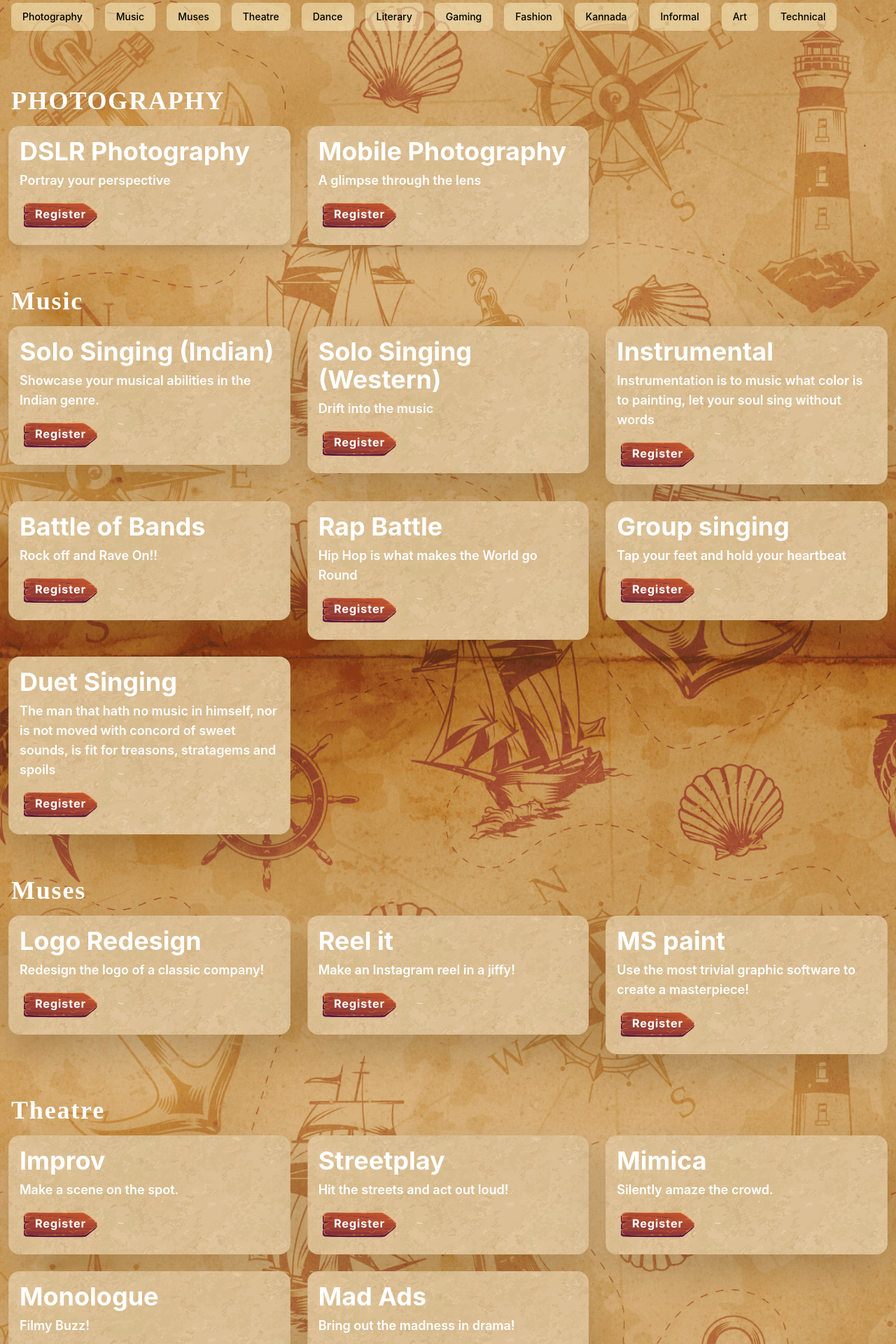
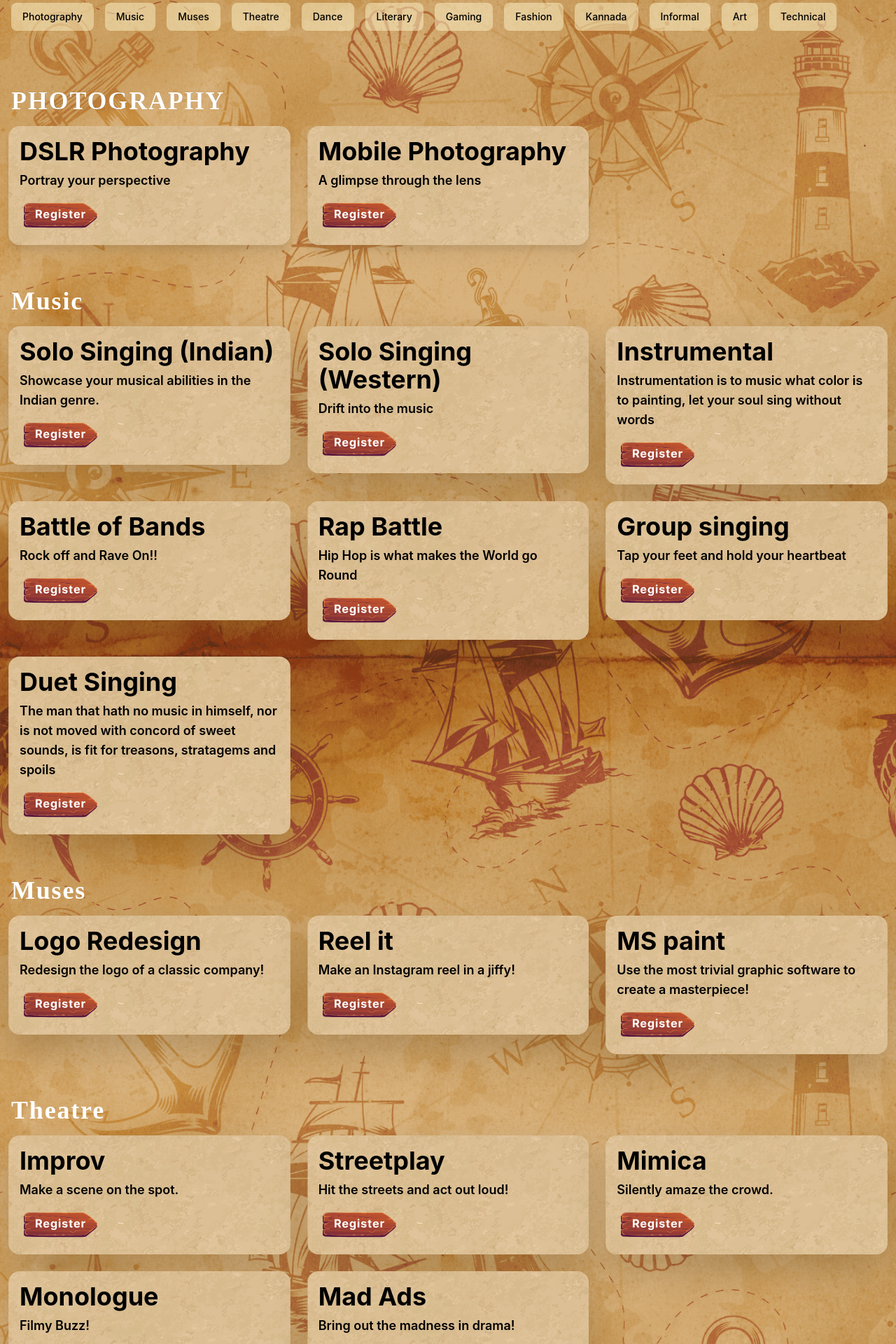
Before and after one commit to healertrix/cultura-final, a Next.js app: page /events in a window 1280 px wide. Shown: the part 340-2260 px from the top of the page at 70% size. Built offline with nearby package versions, Linux system fonts and the light colour scheme; a web font is replaced by a local one.

Commit message:
changed color and added stroke

```diff
--- a/components/eventPage.js
+++ b/components/eventPage.js
@@ -223,8 +223,8 @@ export default function EventDetails() {
         <div className="flex flex-row w-full">
           <div className="container">
             <section id="Photography">
-              <h2 className="text-2xl sm:text-4xl highlight uppercase font-bold text-white tracking-wider">
-                Photography
+              <h2 className="text-2xl sm:text-4xl highlight uppercase font-bold text-white tracking-wider outline-1">
+                <div className={styles.stroke}>Photography</div>
               </h2>
               <div className="flex flex-wrap -m-4 mt-[0.25rem] mb-[3rem]">
                 {photographyData.map((eventInfo, index) => (
@@ -235,10 +235,10 @@ export default function EventDetails() {
                     >
                       <div className="p-1 sm:p-2cursor-pointer hover:bg-amber-100/50 rounded-xl drop-shadow-xl">
                         <div className={style.eventContainer}>
-                          <h3 className="text-2xl sm:text-4xl mb-2 font-bold text-white">
+                          <h3 className="text-2xl sm:text-4xl mb-2 font-bold text-black">
                             {eventInfo.Event}
                           </h3>
-                          <p className="text-lg font-medium sm:font-semibold text-white mb-4">
+                          <p className="text-lg font-medium sm:font-semibold text-black mb-4">
                             {eventInfo.Description}
                           </p>
                           <Image
@@ -265,10 +265,10 @@ export default function EventDetails() {
                     >
                       <div className="p-1 sm:p-2cursor-pointer hover:bg-amber-100/50 rounded-2xl  drop-shadow-2xl ">
                         <div className={style.eventContainer}>
-                          <h3 className="text-2xl sm:text-4xl mb-2 font-bold text-white">
+                          <h3 className="text-2xl sm:text-4xl mb-2 font-bold text-black">
                             {eventInfo.Event}
                           </h3>
-                          <p className="text-lg font-medium sm:font-semibold text-white mb-4">
+                          <p className="text-lg font-medium sm:font-semibold text-black mb-4">
                             {eventInfo.Description}
                           </p>
                           <Image
@@ -295,10 +295,13 @@ export default function EventDetails() {
                     >
                       <div className="p-1 sm:p-2cursor-pointer hover:bg-amber-100/50 rounded-2xl drop-shadow-2xl ">
                         <div className={style.eventContainer}>
-                          <h3 className="text-2xl sm:text-4xl mb-2 font-bold text-white">
+                          <h3 className="text-2xl sm:text-4xl mb-2 font-bold text-black">
                             {eventInfo.Event}
                           </h3>
-                          <p className="text-lg font-medium sm:font-semibold text-white mb-4">
+                          <p
+                            className="text-lg font-medium sm:font-semibold text-black
+                           mb-4"
+                          >
                             {eventInfo.Description}
                           </p>
                           <Image
@@ -325,10 +328,10 @@ export default function EventDetails() {
                     >
                       <div className="p-1 sm:p-2cursor-pointer hover:bg-amber-100/50 rounded-2xl  drop-shadow-2xl">
                         <div className={style.eventContainer}>
-                          <h3 className="text-2xl sm:text-4xl mb-2 font-bold text-white">
+                          <h3 className="text-2xl sm:text-4xl mb-2 font-bold text-black">
                             {eventInfo.Event}
                           </h3>
-                          <p className="text-lg font-medium sm:font-semibold text-white mb-4">
+                          <p className="text-lg font-medium sm:font-semibold text-black mb-4">
                             {eventInfo.Description}
                           </p>
                           <Image
@@ -355,10 +358,10 @@ export default function EventDetails() {
                     >
                       <div className="p-1 sm:p-2cursor-pointer hover:bg-amber-100/50 rounded-2xl drop-shadow-2xl">
                         <div className={style.eventContainer}>
-                          <h3 className="text-2xl sm:text-4xl mb-2 font-bold text-white">
+                          <h3 className="text-2xl sm:text-4xl mb-2 font-bold text-black">
                             {eventInfo.Event}
                           </h3>
-                          <p className="text-lg font-medium sm:font-semibold text-white mb-4">
+                          <p className="text-lg font-medium sm:font-semibold text-black mb-4">
                             {eventInfo.Description}
                           </p>
                           <Image
@@ -385,10 +388,10 @@ export default function EventDetails() {
                     >
                       <div className="p-1 sm:p-2cursor-pointer hover:bg-amber-100/50 rounded-2xl drop-shadow-2xl">
                         <div className={style.eventContainer}>
-                          <h3 className="text-2xl sm:text-4xl mb-2 font-bold text-white">
+                          <h3 className="text-2xl sm:text-4xl mb-2 font-bold text-black">
                             {eventInfo.Event}
                           </h3>
-                          <p className="text-lg font-medium sm:font-semibold text-white mb-4">
+                          <p className="text-lg font-medium sm:font-semibold text-black mb-4">
                             {eventInfo.Description}
                           </p>
                           <Image
@@ -415,10 +418,10 @@ export default function EventDetails() {
                     >
                       <div className="p-1 sm:p-2cursor-pointer hover:bg-amber-100/50 rounded-2xl drop-shadow-2xl">
                         <div className={style.eventContainer}>
-                          <h3 className="text-2xl sm:text-4xl mb-2 font-bold text-white">
+                          <h3 className="text-2xl sm:text-4xl mb-2 font-bold text-black">
                             {eventInfo.Event}
                           </h3>
-                          <p className="text-lg font-medium sm:font-semibold text-white mb-4">
+                          <p className="text-lg font-medium sm:font-semibold text-black mb-4">
                             {eventInfo.Description}
                           </p>
                           <Image
@@ -445,10 +448,10 @@ export default function EventDetails() {
                     >
                       <div className="p-1 sm:p-2cursor-pointer hover:bg-amber-100/50 rounded-2xl drop-shadow-2xl">
                         <div className={style.eventContainer}>
-                          <h3 className="text-2xl sm:text-4xl mb-2 font-bold text-white">
+                          <h3 className="text-2xl sm:text-4xl mb-2 font-bold text-black">
                             {eventInfo.Event}
                           </h3>
-                          <p className="text-lg font-medium sm:font-semibold text-white mb-4">
+                          <p className="text-lg font-medium sm:font-semibold text-black mb-4">
                             {eventInfo.Description}
                           </p>
                           <Image
@@ -475,10 +478,10 @@ export default function EventDetails() {
                     >
                       <div className="p-1 sm:p-2cursor-pointer hover:bg-amber-100/50 rounded-2xl drop-shadow-2xl">
                         <div className={style.eventContainer}>
-                          <h3 className="text-2xl sm:text-4xl mb-2 font-bold text-white">
+                          <h3 className="text-2xl sm:text-4xl mb-2 font-bold text-black">
                             {eventInfo.Event}
                           </h3>
-                          <p className="text-lg font-medium sm:font-semibold text-white mb-4">
+                          <p className="text-lg font-medium sm:font-semibold text-black mb-4">
                             {eventInfo.Description}
                           </p>
                           <Image
@@ -505,10 +508,10 @@ export default function EventDetails() {
                     >
                       <div className="p-1 sm:p-2cursor-pointer hover:bg-amber-100/50 rounded-2xl drop-shadow-2xl">
                         <div className={style.eventContainer}>
-                          <h3 className="text-2xl sm:text-4xl mb-2 font-bold text-white">
+                          <h3 className="text-2xl sm:text-4xl mb-2 font-bold text-black">
                             {eventInfo.Event}
                           </h3>
-                          <p className="text-lg font-medium sm:font-semibold text-white mb-4">
+                          <p className="text-lg font-medium sm:font-semibold text-black mb-4">
                             {eventInfo.Description}
                           </p>
                           <Image
@@ -535,10 +538,10 @@ export default function EventDetails() {
                     >
                       <div className="p-1 sm:p-2cursor-pointer hover:bg-amber-100/50 rounded-2xl drop-shadow-2xl">
                         <div className={style.eventContainer}>
-                          <h3 className="text-2xl sm:text-4xl mb-2 font-bold text-white">
+                          <h3 className="text-2xl sm:text-4xl mb-2 font-bold text-black">
                             {eventInfo.Event}
                           </h3>
-                          <p className="text-lg font-medium sm:font-semibold text-white mb-4">
+                          <p className="text-lg font-medium sm:font-semibold text-black mb-4">
                             {eventInfo.Description}
                           </p>
                           <Image
@@ -565,10 +568,10 @@ export default function EventDetails() {
                     >
                       <div className="p-1 sm:p-2cursor-pointer hover:bg-amber-100/50 rounded-2xl drop-shadow-2xl">
                         <div className={style.eventContainer}>
-                          <h3 className="text-2xl sm:text-4xl mb-2 font-bold text-white">
+                          <h3 className="text-2xl sm:text-4xl mb-2 font-bold text-black">
                             {eventInfo.Event}
                           </h3>
-                          <p className="text-lg font-medium sm:font-semibold text-white mb-4">
+                          <p className="text-lg font-medium sm:font-semibold text-black mb-4">
                             {eventInfo.Description}
                           </p>
                           <Image
@@ -588,10 +591,10 @@ export default function EventDetails() {
                     >
                       <div className="p-1 sm:p-2cursor-pointer hover:bg-amber-100/50 rounded-2xl drop-shadow-2xl">
                         <div className={style.eventContainer}>
-                          <h3 className="text-2xl sm:text-4xl mb-2 font-bold text-white">
+                          <h3 className="text-2xl sm:text-4xl mb-2 font-bold text-black">
                             {eventInfo.Event}
                           </h3>
-                          <p className="text-lg font-medium sm:font-semibold text-white mb-4">
+                          <p className="text-lg font-medium sm:font-semibold text-black mb-4">
                             {eventInfo.Description}
                           </p>
                           <Image
@@ -611,10 +614,10 @@ export default function EventDetails() {
                     >
                       <div className="p-1 sm:p-2cursor-pointer hover:bg-white/75 rounded-2xl drop-shadow-2xl">
                         <div className={style.eventContainer}>
-                          <h3 className="text-2xl sm:text-4xl mb-2 font-bold text-white">
+                          <h3 className="text-2xl sm:text-4xl mb-2 font-bold text-black">
                             {eventInfo.Event}
                           </h3>
-                          <p className="text-lg font-medium sm:font-semibold text-white mb-4">
+                          <p className="text-lg font-medium sm:font-semibold text-black mb-4">
                             {eventInfo.Description}
                           </p>
                           <Image
@@ -634,10 +637,10 @@ export default function EventDetails() {
                     >
                       <div className="p-1 sm:p-2cursor-pointer hover:bg-amber-100/50 rounded-2xl drop-shadow-2xl">
                         <div className={style.eventContainer}>
-                          <h3 className="text-2xl sm:text-4xl mb-2 font-bold text-white">
+                          <h3 className="text-2xl sm:text-4xl mb-2 font-bold text-black">
                             {eventInfo.Event}
                           </h3>
-                          <p className="text-lg font-medium sm:font-semibold text-white mb-4">
+                          <p className="text-lg font-medium sm:font-semibold text-black mb-4">
                             {eventInfo.Description}
                           </p>
                           <Image
@@ -657,10 +660,10 @@ export default function EventDetails() {
                     >
                       <div className="p-1 sm:p-2cursor-pointer hover:bg-amber-100/50 rounded-2xl drop-shadow-2xl">
                         <div className={style.eventContainer}>
-                          <h3 className="text-2xl sm:text-4xl mb-2 font-bold text-white">
+                          <h3 className="text-2xl sm:text-4xl mb-2 font-bold text-black">
                             {eventInfo.Event}
                           </h3>
-                          <p className="text-lg font-medium sm:font-semibold text-white mb-4">
+                          <p className="text-lg font-medium sm:font-semibold text-black mb-4">
                             {eventInfo.Description}
                           </p>
                           <Image
@@ -680,10 +683,10 @@ export default function EventDetails() {
                     >
                       <div className="p-1 sm:p-2cursor-pointer hover:bg-amber-100/50 rounded-2xl drop-shadow-2xl">
                         <div className={style.eventContainer}>
-                          <h3 className="text-2xl sm:text-4xl mb-2 font-bold text-white">
+                          <h3 className="text-2xl sm:text-4xl mb-2 font-bold text-black">
                             {eventInfo.Event}
                           </h3>
-                          <p className="text-lg font-medium sm:font-semibold text-white mb-4">
+                          <p className="text-lg font-medium sm:font-semibold text-black mb-4">
                             {eventInfo.Description}
                           </p>
                           <Image
@@ -703,10 +706,10 @@ export default function EventDetails() {
                     >
                       <div className="p-1 sm:p-2cursor-pointer hover:bg-amber-100/50 rounded-2xl drop-shadow-2xl">
                         <div className={style.eventContainer}>
-                          <h3 className="text-2xl sm:text-4xl mb-2 font-bold text-white">
+                          <h3 className="text-2xl sm:text-4xl mb-2 font-bold text-black">
                             {eventInfo.Event}
                           </h3>
-                          <p className="text-lg font-medium sm:font-semibold text-white mb-4">
+                          <p className="text-lg font-medium sm:font-semibold text-black mb-4">
                             {eventInfo.Description}
                           </p>
                           <Image
@@ -726,10 +729,10 @@ export default function EventDetails() {
                     >
                       <div className="p-1 sm:p-2cursor-pointer hover:bg-amber-100/50 rounded-2xl drop-shadow-2xl">
                         <div className={style.eventContainer}>
-                          <h3 className="text-2xl sm:text-4xl mb-2 font-bold text-white">
+                          <h3 className="text-2xl sm:text-4xl mb-2 font-bold text-black">
                             {eventInfo.Event}
                           </h3>
-                          <p className="text-lg font-medium sm:font-semibold text-white mb-4">
+                          <p className="text-lg font-medium sm:font-semibold text-black mb-4">
                             {eventInfo.Description}
                           </p>
                           <Image
--- a/styles/HeroSection.module.css
+++ b/styles/HeroSection.module.css
@@ -44,3 +44,7 @@
 	height: 100%;
 	margin-bottom: 100px;
 }
+.stroke{
+	-webkit-text-stroke: 0.08px black;
+    -webkit-text-fill-color: white;
+}
--- a/styles/Ticket.module.css
+++ b/styles/Ticket.module.css
@@ -8,5 +8,5 @@
 	background-size: cover;
 }
 .rules{
- white-space: pre-wrap;
+white-space: break-spaces;
 }
```
